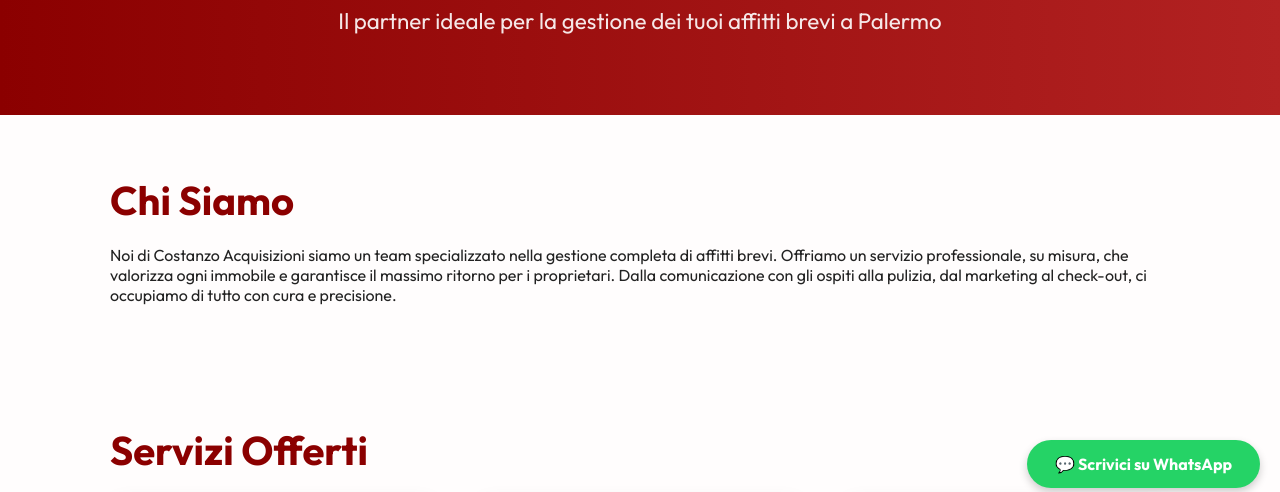
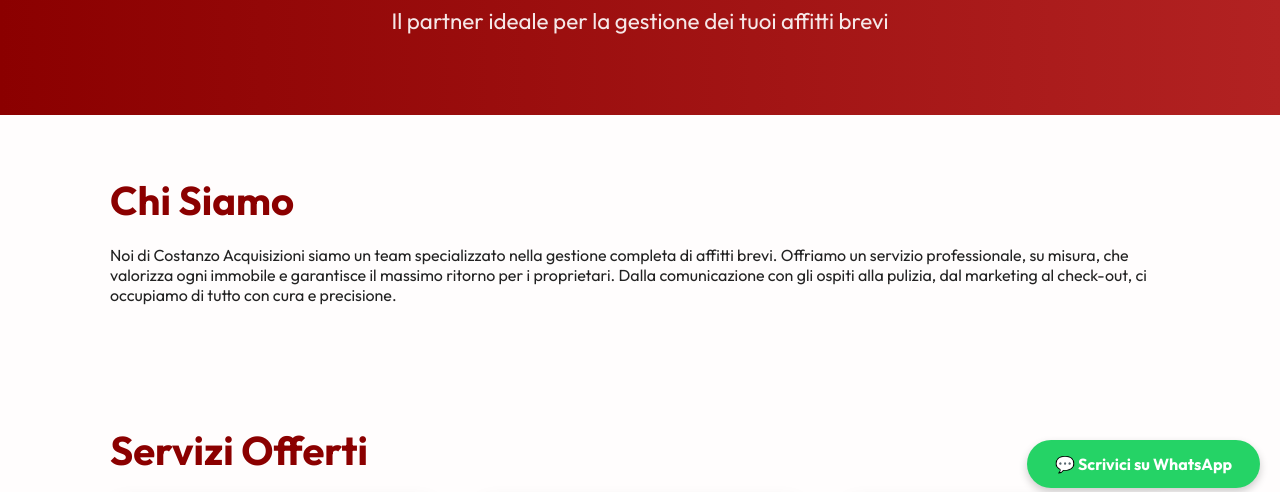
Before and after one commit to Gabri1pa13/costanzoacquisizioni.it, a plain HTML site: page index.html in a window 1280 px wide. Shown: the part 292-784 px from the top of the page. Drawn offline with Linux system fonts and the light colour scheme.

Commit message:
Update index.html

```diff
--- a/index.html
+++ b/index.html
@@ -411,7 +411,7 @@
                     Costanzo Acquisizioni
                 </h1>
                 <p>
-                    Il partner ideale per la gestione dei tuoi affitti brevi a Palermo
+                    Il partner ideale per la gestione dei tuoi affitti brevi
                 </p>
             </div>
         </header>
```
